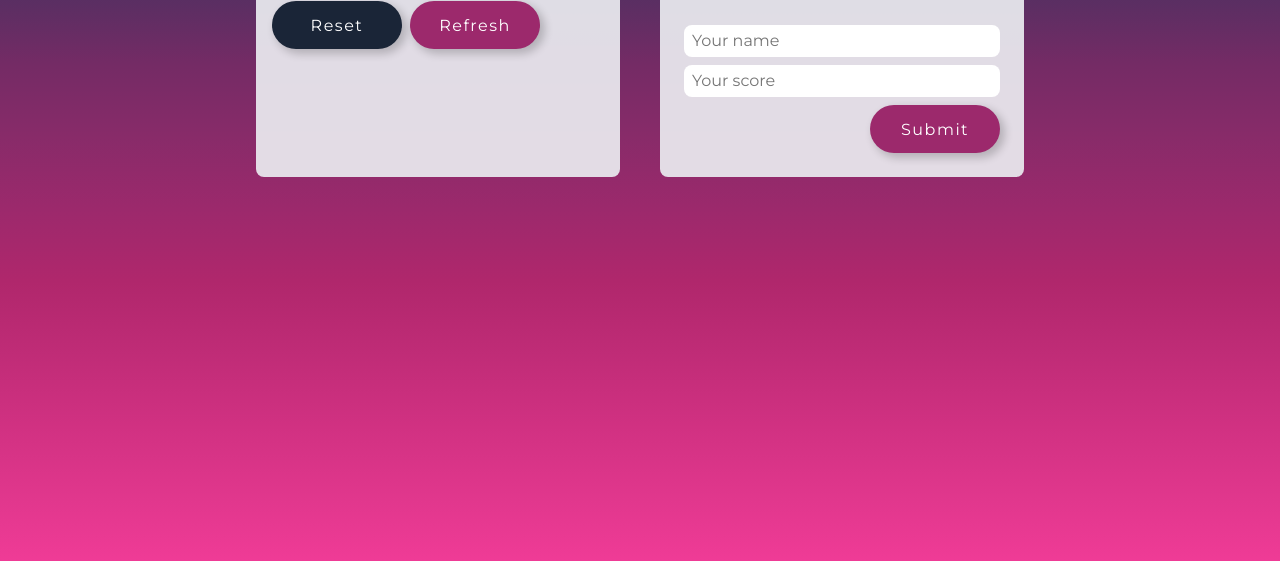
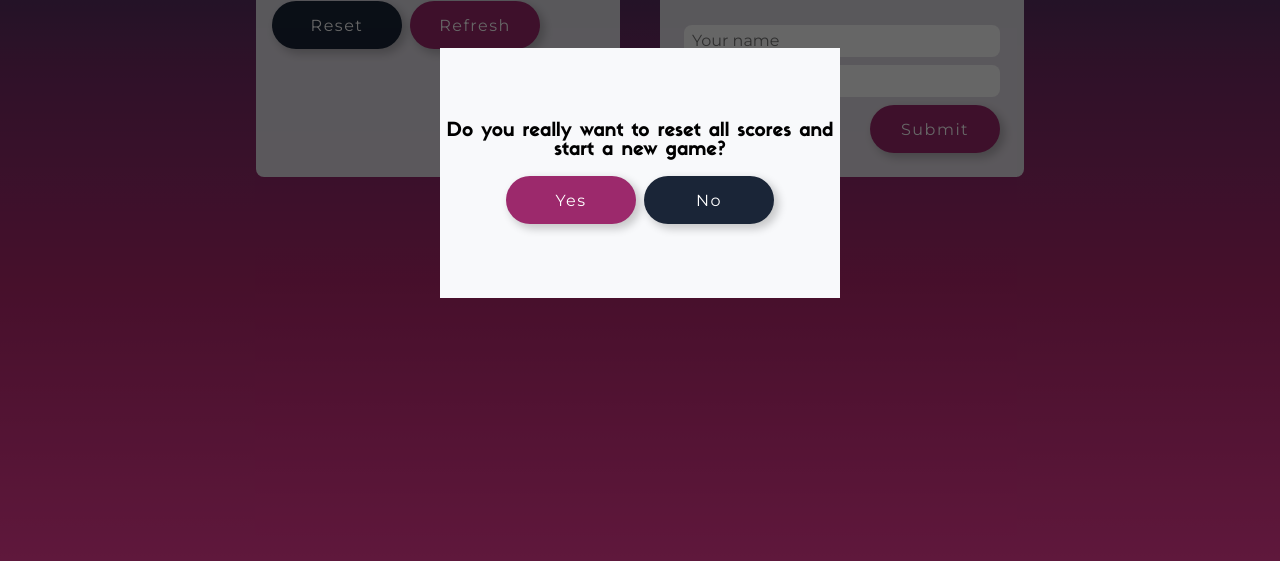
Before and after one commit to leopiresgoss/leaderboard, a website built with webpack: page src/index.html in a window 1280 px wide. Shown: the part 227-788 px from the top of the page. Built offline with nearby package versions, Linux system fonts and the light colour scheme; no server answers.

Commit message:
Add modal html and its style

```diff
--- a/src/index.html
+++ b/src/index.html
@@ -6,6 +6,15 @@
     <title>Leaderboard</title>
 </head>
 <body>
+    <div class="modal-overlay">
+        <div class="alert">
+            <h3>Do you really want to reset all scores and start a new game?</h3>
+            <div class="buttons">
+                <button class="confirm" type="button" aria-label="reset score list">Yes</button>
+                <button class="reject" type="button" aria-label="maitain score list">No</button>
+            </div>
+        </div>
+    </div>
     <nav>
         <h1>Leaderboard</h1>
     </nav>
--- a/src/style.css
+++ b/src/style.css
@@ -18,6 +18,7 @@
 }
 
 body {
+  position: relative;
   font-family: 'Sifonn Pro', sans-serif;
   padding: 8vh 4vw;
   height: 100%;
@@ -115,7 +116,8 @@ section {
   flex-wrap: wrap;
 }
 
-.reset {
+.reset,
+.reject {
   background-color: #1a2537;
 }
 
@@ -170,6 +172,40 @@ section {
   margin-left: auto;
 }
 
+/* modal */
+.modal-overlay {
+  position: fixed;
+  top: 0;
+  bottom: 0;
+  left: 0;
+  right: 0;
+  background-color: rgba(0, 0, 0, 0.6);
+  display: flex;
+}
+
+.alert {
+  background-color: rgba(248, 249, 251);
+  margin: auto;
+  min-height: 187px;
+  max-height: 250px;
+  max-width: 400px;
+  width: 60%;
+  height: 60%;
+  text-align: center;
+  display: flex;
+  flex-direction: column;
+  justify-content: center;
+  gap: 16px;
+}
+
+.alert h3 {
+  font-size: 1.2em;
+}
+
+.alert .buttons {
+  justify-content: center;
+}
+
 /* desktop version */
 @media screen and (min-width: 700px) {
   h1 {
```
